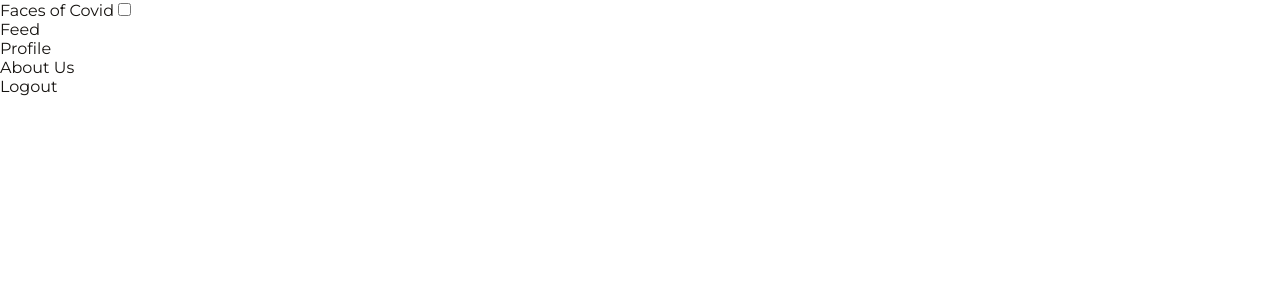
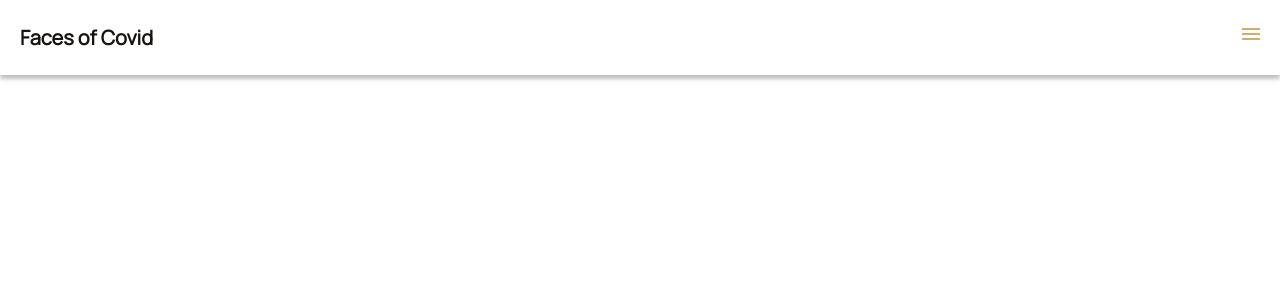
Before and after one commit to FacesOfCovid/FacesOfCovid, a React (Create React App) app in the folder client/: page / in a window 1280 px wide. Shown: the top 300 px of the page. Built offline with nearby package versions, Linux system fonts and the light colour scheme.

Commit message:
pure CSS navbar finished

```diff
--- a/client/src/assets/css/reset.css
+++ b/client/src/assets/css/reset.css
@@ -1,6 +1,6 @@
 html {
 	box-sizing: border-box;
-	font-size: 16px;
+	font-size: 10px;
 }
 
 *, *:before, *:after {
@@ -10,6 +10,7 @@ html {
 body, h1, h2, h3, h4, h5, h6, p, ol, ul {
 	color: #161310;
 	font-family: 'Montserrat', 'Helvetica', 'Arial', sans-serif;
+	font-size: 16px;
 	font-weight: normal;
 	margin: 0;
 	padding: 0;
--- a/client/src/components/Navbar/Navbar.js
+++ b/client/src/components/Navbar/Navbar.js
@@ -5,7 +5,10 @@ import "./navbar.css";
 const Navbar = () => {
     return (
         <nav className="nav">
-            <a href="/" className="logo">Faces of Covid</a>
+            <a href="/" className="project-name">
+                {/* <img className="logo" src="#" alt="Logo" /> */}
+                Faces of Covid
+            </a>
             <input className="menu-btn" type="checkbox" id="menu-btn" />
             <label className="menu-icon" for="menu-btn">
                 <span className="nav-icon"></span>
--- a/client/src/components/Navbar/navbar.css
+++ b/client/src/components/Navbar/navbar.css
@@ -1,3 +1,96 @@
-nav a {
+nav {
+    box-shadow: 0px 4px 4px rgba(0, 0, 0, 0.25);
+    font-family: "Manrope", "Montserrat", "Helvetica", "Arial", sans-serif;
+    height: 7.5rem;
+    position: fixed;
+    width: 100%;
+    z-index: 3;
+}
 
+nav .project-name {
+    font-size: 2rem;
+    line-height: 7.5rem;
+    padding-left: 2rem;
+    display: block;
+    float: left;
 }
+
+nav ul {
+    overflow: hidden;
+}
+
+nav ul a {
+    display: block;
+    padding: 2rem;
+}
+
+nav ul a:hover {
+    color: #D3AD6E;
+}
+
+nav .menu {
+    max-height: 0;
+    transition: max-height .2s ease-out;
+
+    clear: both;
+}
+
+nav .menu-icon {
+    cursor: pointer;
+    position: relative;
+    float: right;
+    padding: 3.3rem 2rem;
+}
+
+nav .menu-icon .nav-icon {
+    background: #D3AD6E;
+    display: block;
+    height: 0.2rem;
+    position: relative;
+    transition: background .2s ease-out;
+    width: 1.8rem;
+}
+
+nav .menu-icon .nav-icon:before {
+    background: #D3AD6E;
+    content: "";
+    display: block;
+    height: 100%;
+    position: absolute;
+        top: 5px;
+    transition: all .2s ease-out;
+    width: 100%;
+}
+
+nav .menu-icon .nav-icon:after {
+    background: #D3AD6E;
+    content: "";
+    display: block;
+    height: 100%;
+    position: absolute;
+        top: -5px;
+    transition: all .2s ease-out;
+    width: 100%;
+}
+
+nav .menu-btn {
+    display: none;
+}
+
+nav .menu-btn:checked ~ .menu {
+    max-height: 24rem;
+}
+
+nav .menu-btn:checked ~ .menu-icon .nav-icon {
+    background-color: transparent;
+}
+
+nav .menu-btn:checked ~ .menu-icon .nav-icon:before {
+    transform: rotate(-45deg);
+    top: 0;
+}
+
+nav .menu-btn:checked ~ .menu-icon .nav-icon:after {
+    transform: rotate(45deg);
+    top: 0;
+}
```
